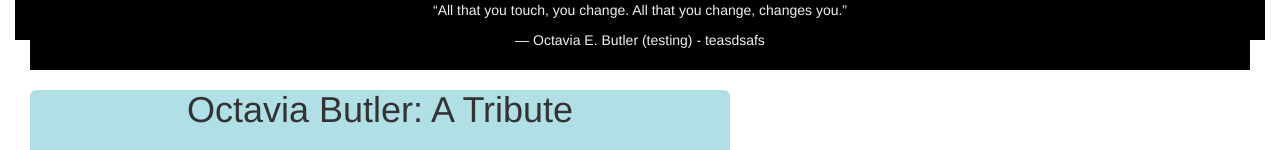
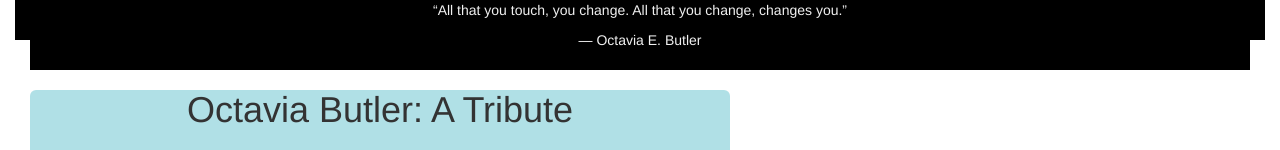
Before and after one commit to ulknehs/fcc-tribute-octavia, a plain HTML site: page index.html in a window 1280 px wide. Shown: the top 150 px of the page. Drawn offline with nearby package versions, Linux system fonts and the light colour scheme; files that its build step writes are made by us from their sources.

Commit message:
small edit

```diff
--- a/index.html
+++ b/index.html
@@ -14,7 +14,7 @@
       <div class="col-xs-12">
         <header role="banner">
           <p id="header-quote">“All that you touch, you change. All that you change, changes you.”</p>
-          <p id="header-cite"> ― Octavia E. Butler (testing) - teasdsafs </p>
+          <p id="header-cite"> ― Octavia E. Butler</p>
         </header>
         <div class="column">
           <h1>Octavia Butler: A Tribute<h1>
```
